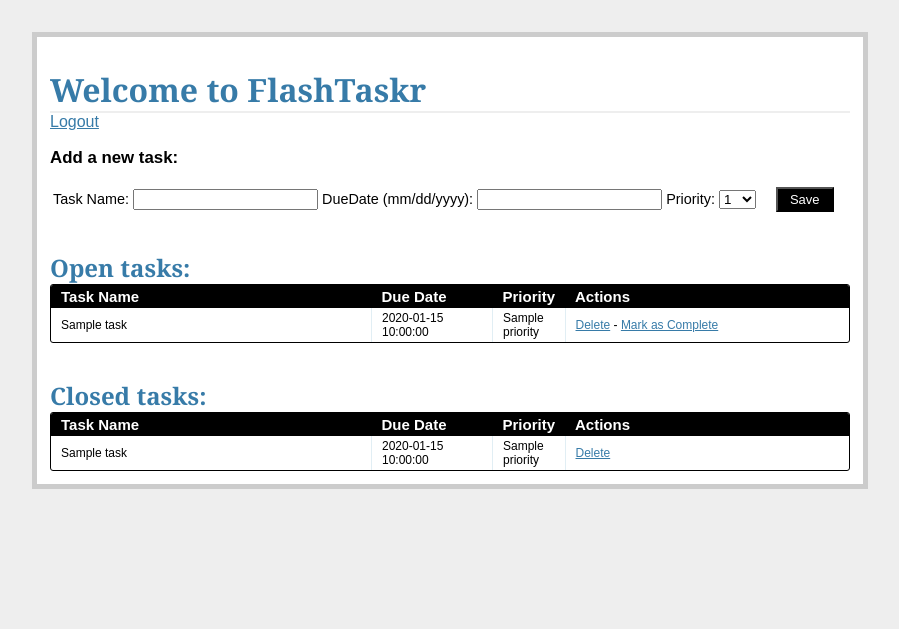
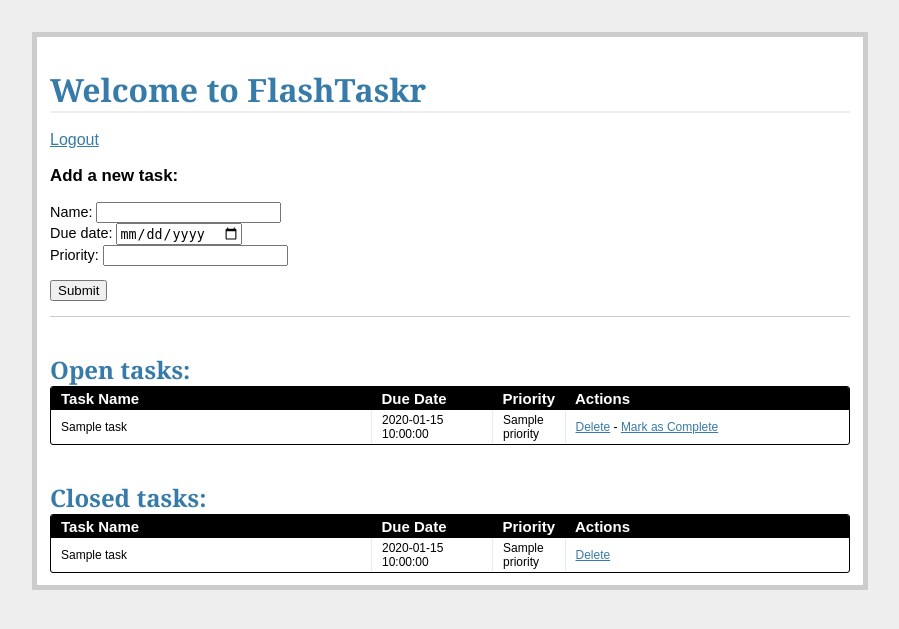
Before and after one commit to bjaus/RealPython, a Flask app: template flasktaskr/templates/tasks.html in a window 1280 px wide. Shown: the top 629 px of the page, without its empty margins (190-1089 px from the left). Run offline with Flask 2, Linux system fonts and the light colour scheme; the template is opened without the code that fills it: most values are stand-ins (such as "Sample title", 1, 10 or a date in 2020); form fields are guessed from the names that the template uses.

Commit message:
updated db

```diff
--- a/flasktaskr/templates/tasks.html
+++ b/flasktaskr/templates/tasks.html
@@ -2,45 +2,20 @@
 {% block content %}
 
 <h1>Welcome to FlashTaskr</h1>
+<br/>
 <a href="/logout">Logout</a>
-<dv class="add-task">
+<div class="add-task">
 	<h3>Add a new task:</h3>
-	<table>
-		<tr>
-			<form action="{{ url_for('new_task') }}" method="post">
-				{{ form.csrf_token }}
-				<td>
-					<label>Task Name:</label>
-					<input name="name" type="text">
-				</td>
-				<td>
-					<label>DueDate (mm/dd/yyyy):</label>
-					<input name="due_date" type="text" width="120px">
-				</td>
-				<td>
-					<label>Priority:</label>
-					<select name="priority" width="100px">
-						<option value="1">1</option>
-						<option value="2">2</option>
-						<option value="3">3</option>
-						<option value="4">4</option>
-						<option value="5">5</option>
-						<option value="6">6</option>
-						<option value="7">7</option>
-						<option value="8">8</option>
-						<option value="9">9</option>
-						<option value="10">10</option>
-					</select>
-				</td>
-				<td>
-					&nbsp;
-					&nbsp;
-					<input class="button" type="submit" value="Save">
-				</td>
-			</form>
-		</tr>
-	</table>
-</dv>
+	<form action="{{ url_for('new_task') }}" method="post">
+		{{ form.csrf_token }}
+		<p>
+			{{ form.name.label }}: {{ form.name }}<br/>
+			{{ form.due_date.label }}: {{ form.due_date }}<br/>
+			{{ form.priority.label }}: {{ form.priority }}
+		</p>
+		<p><input type="submit" value="Submit"></p>
+	</form>
+</div>
 <div class="entries">
 <br/>
 <br/>
--- a/flasktaskr/views.py
+++ b/flasktaskr/views.py
@@ -2,8 +2,8 @@
 #### imports ####
 #################
 
+import datetime
 from forms import AddTaskForm, RegisterForm, LoginForm
-
 from functools import wraps
 from flask import Flask, flash, redirect, render_template, \
 	request, session, url_for
@@ -112,6 +112,8 @@
 				form.name.data,
 				form.due_date.data,
 				form.priority.data,
+				datetime.datetime.utcnow(),
+				'1',
 				'1'
 			)
 			db.session.add(new_task)
```
Also changed, not shown: flasktaskr/db_create.py (+4 -3 lines), flasktaskr/db_migrate.py (added, +46 -0 lines), flasktaskr/flasktaskr.db (deleted).
